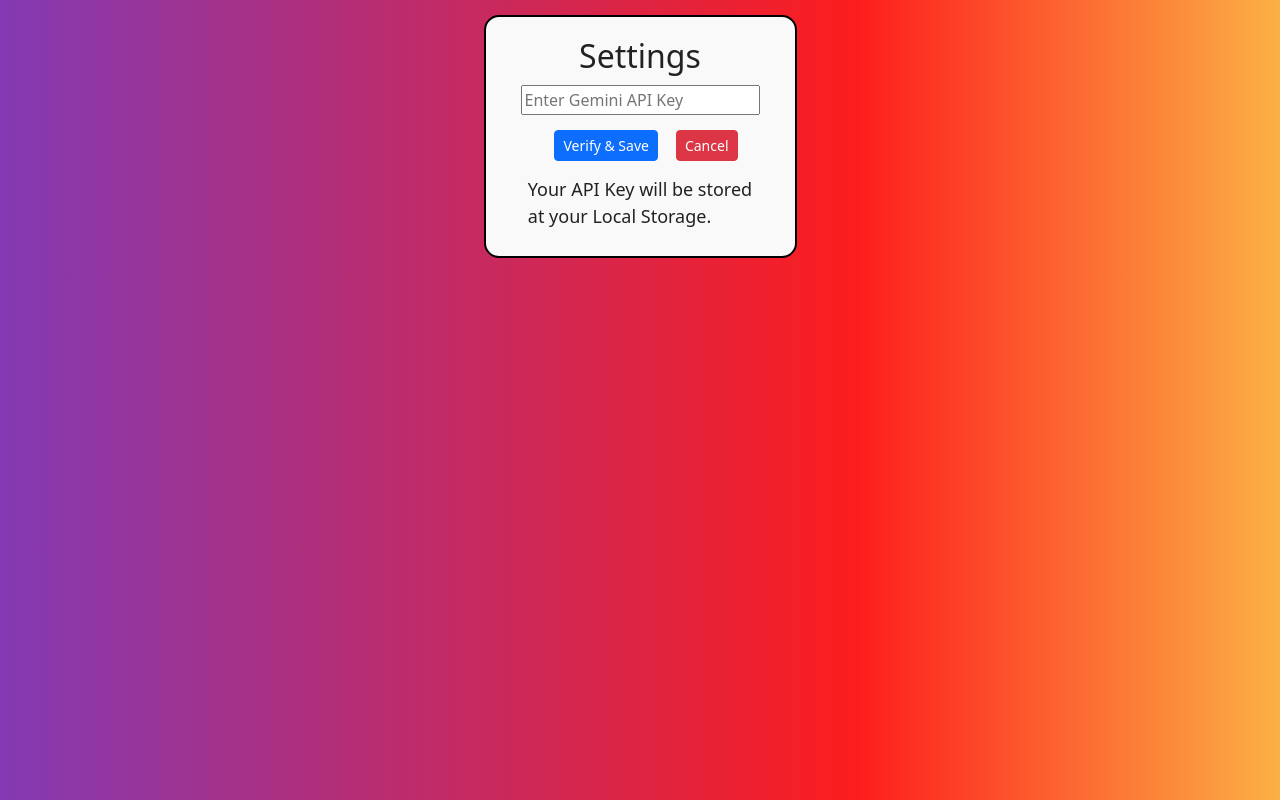
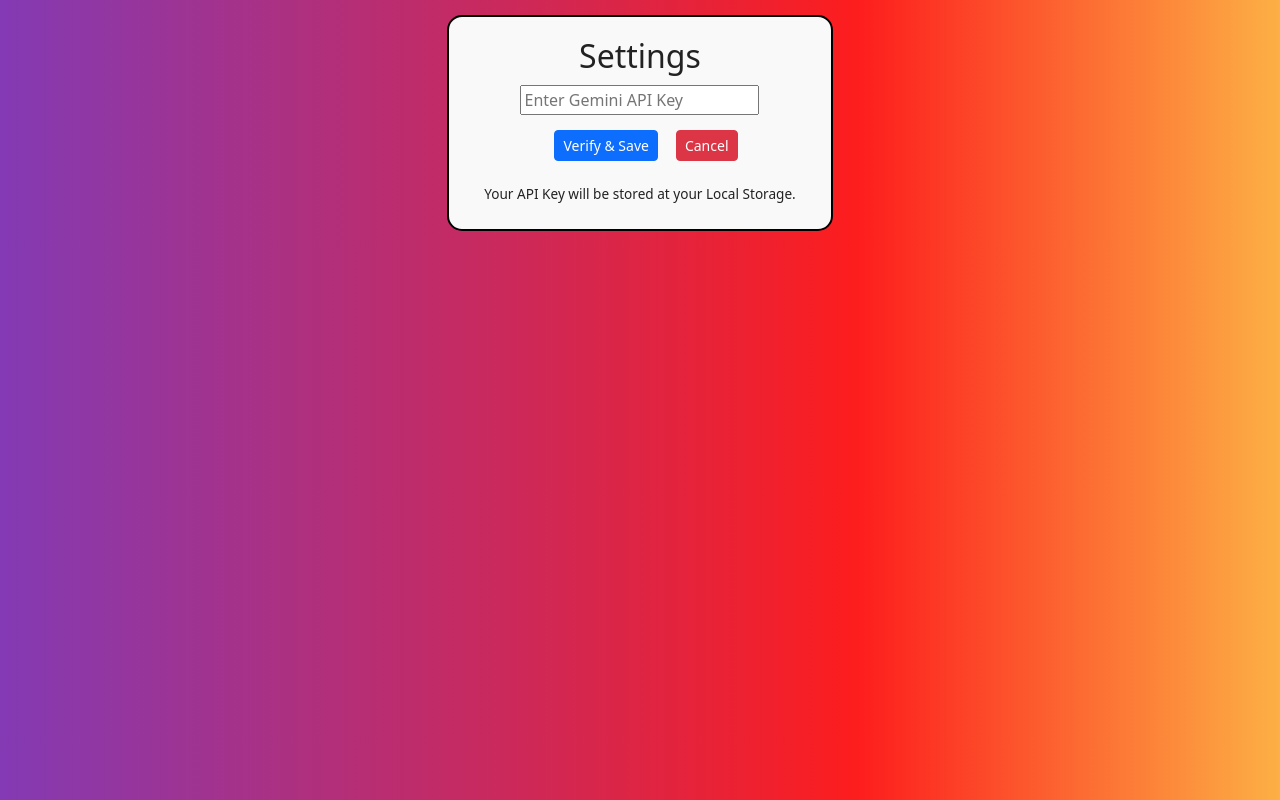
Before and after one commit to burkayakca/AiKanjiDictionaryApp, a React (Create React App) app: page / in a window 1280 px wide. Both pictures are taken after a click on the icon 721 px from the left and 145 px from the top of the page. Built offline with nearby package versions, Linux system fonts and the light colour scheme; a web font is replaced by a local one.

Commit message:
Add Zustand for state management and re-implement Settings as a component; update CSS selectors

```diff
--- a/package.json
+++ b/package.json
@@ -24,7 +24,8 @@
     "path": "^0.12.7",
     "react-dom": "^19.0.0",
     "react-scripts": "^5.0.1",
-    "styled-components": "^6.1.17"
+    "styled-components": "^6.1.17",
+    "zustand": "^5.0.5"
   },
   "browserslist": [
     ">0.2%",
--- a/src/components/App.jsx
+++ b/src/components/App.jsx
@@ -1,18 +1,26 @@
 import React, { useState, Text } from "react";
+import settingsScreenStore from "./stores/SettingsScreenStore.js"
+
+import getKanji from "./api/getKanji.jsx";
+
 import Entry from './ui/Entry.jsx';
-import getKanji from "./api/getKanji.jsx";
-import XButton from "./ui/XButton.jsx";
-import SButton from "./ui/SButton.jsx";
-import VerifyApiKey from "./api/VerifyApiKey.jsx";
+import XButton from "./ui/buttons/XButton.jsx";
+import SButton from "./ui/buttons/SButton.jsx";
+import Settings from "./ui/Settings.jsx"
 
 function App() {
   const [jsonfile, setJsonfile] = useState(null);
   const [inputKanji, setInputKanji] = useState("");
   const [errorMessage, setErrorMessage] = useState("");
   const [isLoading, setIsLoading] = useState(false);
-  const [language, setLanguage] = useState("en")
-  const [isSettingsOpen, setSettings] = useState(false)
+  const [language, setLanguage] = useState("en");
+  const [isSettingsOpen,toggleSettings] = [
+    settingsScreenStore((state) => state.settingsScreenOpen),
+    settingsScreenStore((state) => state.toggleSettingsScreen)
+  ];
   const [apikeyInput, setApikeyInput] = useState("")
+
+
 
   function languageSetting() {
     if (language == "en") {
@@ -36,28 +44,6 @@
         language={language}
       />
     );
-  }
-
-  function SettingsOpen() {
-    setSettings(true)
-  }
-
-  function SettingsClose() {
-    setSettings(false)
-  }
-
-  async function saveApikey() {
-    const apiVerification = await VerifyApiKey(apikeyInput)
-    console.log(apiVerification)
-    if (apiVerification == true) {
-      localStorage.setItem('GEMINI_API_KEY', apikeyInput)
-      alert(language === "en" ? "API Key verified and saved to Local Storage." : "API Anahtarı Tarayıcı hafızasına kaydedildi.")
-      setApikeyInput("")
-      SettingsClose()
-    } else {
-      alert(language == "en" ? "API Key could not be verified. Please re-enter your API Key or try again later" : "API Anahtarı doğrulanamadı. Lütfen Anahtarınızı tekrar giriniz yada daha sonra tekrar deneyiniz. ")
-      setApikeyInput("")
-    }
   }
 
   function resetKanji() {
@@ -92,42 +78,8 @@
 
   return (
     <div className="main">
-      {isSettingsOpen ? (
-        <div className="input-container settings">
-          <h2>{language == "en" ? "Settings" : "Ayarlar"}</h2>
-          <input
-            className="form-control-md"
-            type="password"
-            value={apikeyInput}
-            onChange={(e) => setApikeyInput(e.target.value)}
-            placeholder={language === "en" ? "Enter Gemini API Key" : "Gemini API Anahtarı giriniz"}
-          />
-          <div>
-            <button
-              className="btn btn-primary btn-sm text-nowrap"
-              type="submit"
-              onClick={saveApikey}
-              disabled={isLoading}
-            > {language === "en" ?
-              (isLoading ? "Verifying Key..." : "Verify & Save")
-              : (isLoading ? "Doğrulanıyor" : "Doğrula & Kaydet")
-              }
-            </button>
-            <button
-              className="btn btn-danger btn-sm text-nowrap lang_btn"
-              type="submit"
-              onClick={SettingsClose}
-            >
-              {language === "en" ? "Cancel" : "İptal"}
-            </button>
-          </div>
-          <div className="input-p">
-            <p >{language === "en"
-              ? <>Your API Key will be stored <br /> at your Local Storage.</>
-              : <>API Anahtarınız tarayıcınızın hafızasına <br /> (Local Storage)  kaydedilecektir.</>}</p>
-          </div>
-        </div>
-      ) : (
+      {isSettingsOpen ? (<Settings language={language}/>)
+      : (
         <>
           {jsonfile
             ?
@@ -165,10 +117,10 @@
                 </button>
                 <SButton
                   className={"settings-svg"}
-                  onClick={SettingsOpen}
+                  onClick={toggleSettings}
                 />
               </div>
-              <div className="settings-footer">
+              <div className="footer">
                 <p>© 2025 <a href="https://www.github.com/burkayakca/AiKanjiDictionaryApp">burkayakca</a>  / Licensed under MIT <br />Stroke Animations: © 2018 <a href="https://www.hanziwriter.org">Hanzi Writer</a></p>
               </div>
             </div>}
--- /dev/null
+++ b/src/components/stores/SettingsScreenStore.js
@@ -0,0 +1,12 @@
+import { create } from "zustand";
+
+
+const settingsScreenStore =  create ((set) => ({
+    settingsScreenOpen: false,
+    toggleSettingsScreen: () =>
+        set((state) => ({
+            settingsScreenOpen: !state.settingsScreenOpen,
+        })),
+}))
+
+export default settingsScreenStore;
--- /dev/null
+++ b/src/components/ui/Settings.jsx
@@ -0,0 +1,68 @@
+import {useState,React} from "react";
+import settingsScreenStore from "../stores/SettingsScreenStore";
+import VerifyApiKey from "../api/VerifyApiKey";
+
+
+function Settings({language}) {
+
+    const [apikeyInput, setApikeyInput] = useState("")
+    const [isLoading, setIsLoading] = useState(false);
+    const isSettingsOpen = settingsScreenStore((state) => state.settingsScreenOpen)
+    const toggleSettings = settingsScreenStore((state) => state.toggleSettingsScreen)
+
+    async function saveApikey() {
+        setIsLoading(true)
+        const apiVerification = await VerifyApiKey(apikeyInput)
+        console.log(apiVerification)
+        if (apiVerification == true) {
+          localStorage.setItem('GEMINI_API_KEY', apikeyInput)
+          alert(language === "en" ? "API Key verified and saved to Local Storage." : "API Anahtarı Tarayıcı hafızasına kaydedildi.")
+          setApikeyInput("")
+          setIsLoading(false)
+          toggleSettings()
+        } else {
+          alert(language == "en" ? "API Key could not be verified. Please re-enter your API Key or try again later" : "API Anahtarı doğrulanamadı. Lütfen Anahtarınızı tekrar giriniz yada daha sonra tekrar deneyiniz. ")
+          setIsLoading(false)
+          setApikeyInput("")
+        }
+    }
+
+    return (
+        <div className="input-container settings">
+            <h2>{language == "en" ? "Settings" : "Ayarlar"}</h2>
+            <input
+                className="form-control-md"
+                type="password"
+                value={apikeyInput}
+                onChange={(e) => setApikeyInput(e.target.value)}
+                placeholder={language === "en" ? "Enter Gemini API Key" : "Gemini API Anahtarı giriniz"}
+            />
+            <div>
+                <button
+                    className="btn btn-primary btn-sm text-nowrap"
+                    type="submit"
+                    onClick={saveApikey}
+                    disabled={isLoading}
+                > {language === "en" ?
+                    (isLoading ? "Verifying Key..." : "Verify & Save")
+                    : (isLoading ? "Doğrulanıyor" : "Doğrula & Kaydet")
+                    }
+                </button>
+                <button
+                    className="btn btn-danger btn-sm text-nowrap lang_btn"
+                    type="submit"
+                    onClick={toggleSettings}
+                >
+                    {language === "en" ? "Cancel" : "İptal"}
+                </button>
+            </div>
+            <div className="footer">
+                <p >{language === "en"
+                    ? <>Your API Key will be stored at your Local Storage.</>
+                    : <>API Anahtarınız tarayıcınızın hafızasına <br /> (Local Storage)  kaydedilecektir.</>}</p>
+            </div>
+        </div>
+    )
+}
+
+export default Settings;
--- a/src/components/ui/style.css
+++ b/src/components/ui/style.css
@@ -18,7 +18,7 @@
 /* Light Mode */
 @media (prefers-color-scheme: light) {
 
-    .settings-footer p, a, .input-p, .kanji-container, .kanji-container table, h2, .kanji-p {
+    .footer p, a, .input-p, .kanji-container, .kanji-container table, h2, .kanji-p {
         color: var(--light-text);
     }
 
@@ -44,7 +44,7 @@
 /* Dark Mode */
 @media (prefers-color-scheme: dark) {
 
-    .settings-footer, a, .input-p, .kanji-container, .kanji-container table, h2,.kanji-p {
+    .footer, a, .input-p, .kanji-container, .kanji-container table, h2,.kanji-p {
         color: var(--dark-text);
     }
 
@@ -199,7 +199,7 @@
     margin: 3px
 }
 
-.settings-footer {
+.footer {
     margin-top: 0.5rem;
     font-size: 0.85rem;
     color: #ddd;
```
Also changed, not shown: src/components/ui/buttons/SButton.jsx (renamed from src/components/ui/SButton.jsx), src/components/ui/buttons/XButton.jsx (renamed from src/components/ui/XButton.jsx), 1 other file (tests, documents, lock files or other folders).
